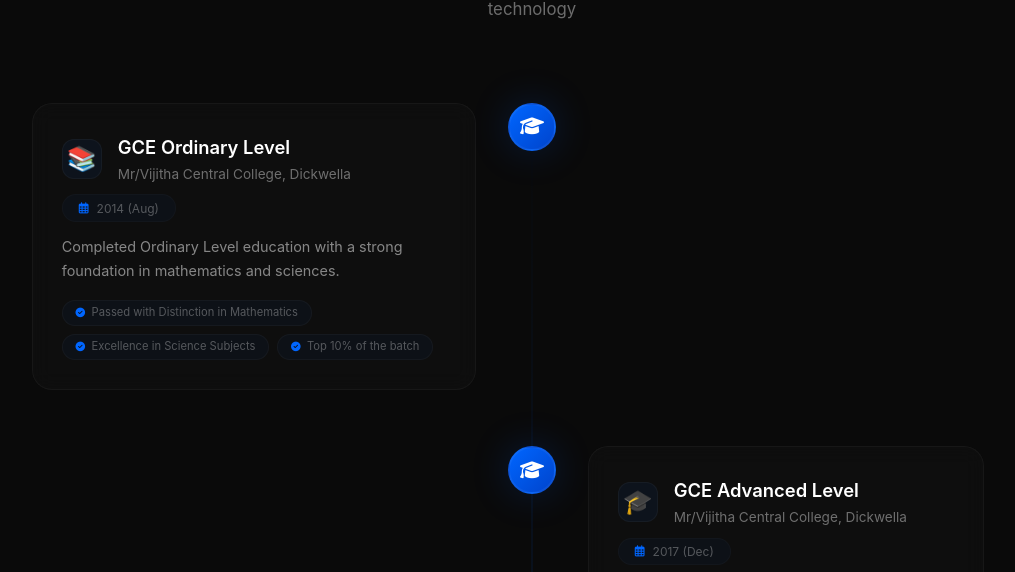
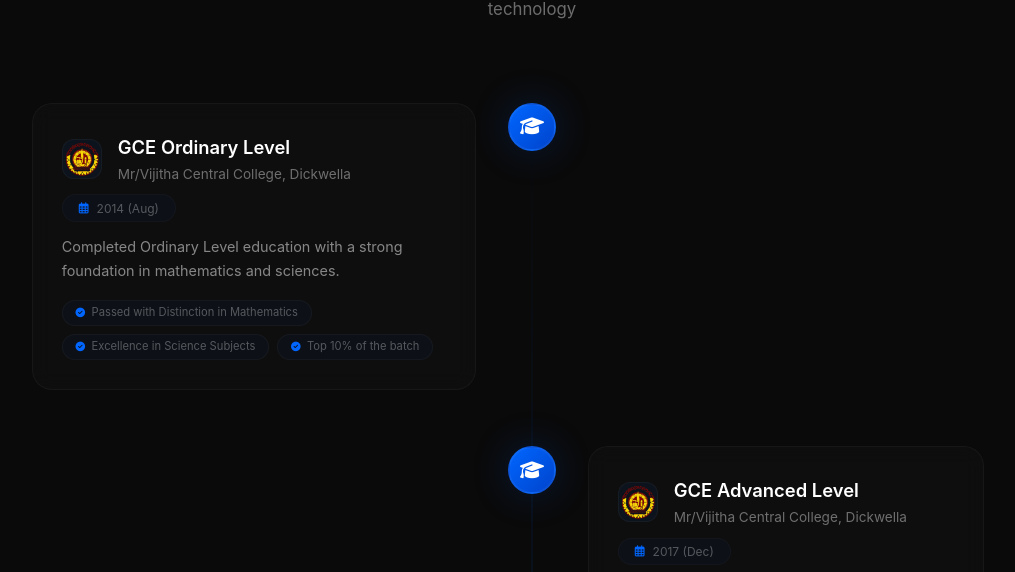
Before and after one commit to Vishwasamu/my-portfolio, a React (Vite) app: page / in a window 1280 px wide. Shown: the part 1698-2270 px from the top of the page, without its empty margins (108-1123 px from the left). Built offline with nearby package versions, Linux system fonts and the light colour scheme.

Commit message:
Add school logo, mobile responsive updates and full CSS fixes

```diff
--- a/src/components/sections/Projects.jsx
+++ b/src/components/sections/Projects.jsx
@@ -1,6 +1,58 @@
 // src/components/sections/projects.jsx
-import React, { useState } from 'react';
+import React, { useState, useEffect, useRef } from 'react';
 import ScrollAnimation from '../ScrollAnimation';
+
+// Counter Component for smooth number animation on scroll
+const Counter = ({ end, duration = 2000 }) => {
+  const [count, setCount] = useState(0);
+  const [isVisible, setIsVisible] = useState(false);
+  const counterRef = useRef(null);
+
+  useEffect(() => {
+    const observer = new IntersectionObserver(
+      ([entry]) => {
+        if (entry.isIntersecting) {
+          setIsVisible(true);
+        }
+      },
+      { threshold: 0.3 }
+    );
+
+    if (counterRef.current) {
+      observer.observe(counterRef.current);
+    }
+
+    return () => {
+      if (counterRef.current) {
+        observer.unobserve(counterRef.current);
+      }
+    };
+  }, []);
+
+  useEffect(() => {
+    if (!isVisible) return;
+
+    let startTime = null;
+    const animateCount = (timestamp) => {
+      if (!startTime) startTime = timestamp;
+      const progress = timestamp - startTime;
+      const percentage = Math.min(progress / duration, 1);
+
+      const currentCount = Math.floor(percentage * end);
+      setCount(currentCount);
+
+      if (percentage < 1) {
+        requestAnimationFrame(animateCount);
+      } else {
+        setCount(end);
+      }
+    };
+
+    requestAnimationFrame(animateCount);
+  }, [isVisible, end, duration]);
+
+  return <span ref={counterRef}>{count}</span>;
+};
 
 const Projects = () => {
   const [filter, setFilter] = useState('all');
@@ -8,114 +60,75 @@ const Projects = () => {
   const projects = [
     {
       id: 1,
-      title: 'E-Commerce Platform',
+      title: 'ZentraStay - Hotel Management System',
       category: 'web',
-      description: 'Full-featured e-commerce platform with payment integration, inventory management, and real-time analytics.',
-      image: '/assets/projects/ecommerce.jpg',
-      technologies: ['React', 'Node.js', 'MongoDB', 'Stripe', 'Redux'],
+      description: 'A full-stack web application for hotel management featuring room reservation, guest registration, billing, and administrative dashboards.',
+      image: '/assets/projects/zentrastay.jpg',
+      technologies: ['React.js', 'PHP', 'REST API', 'MySQL', 'CSS3'],
       github: 'https://github.com',
       demo: 'https://demo.com',
       featured: true,
-      icon: 'fa-shopping-cart',
+      icon: 'fa-hotel',
       color: '#0066ff'
     },
     {
       id: 2,
-      title: 'Task Management App',
-      category: 'web',
-      description: 'Collaborative task management application with real-time updates, team spaces, and progress tracking.',
-      image: '/assets/projects/taskmanager.jpg',
-      technologies: ['Next.js', 'TypeScript', 'Tailwind CSS', 'Prisma', 'PostgreSQL'],
+      title: 'ත්‍රිපිටක දේශනා (Tripitaka Deshana)',
+      category: 'mobile',
+      description: 'A cross-platform mobile audio application built for streaming and offline playback of Buddhist sermons hosted on Internet Archive.',
+      image: '/assets/projects/tripitaka.jpg',
+      technologies: ['Flutter', 'Dart', 'Internet Archive API', 'Firebase', 'SQLite'],
       github: 'https://github.com',
       demo: 'https://demo.com',
       featured: true,
-      icon: 'fa-tasks',
-      color: '#61dafb'
+      icon: 'fa-dharmachakra',
+      color: '#ff9900'
     },
     {
       id: 3,
-      title: 'Portfolio Website',
-      category: 'web',
-      description: 'Modern portfolio website with 3D animations, dark mode, and responsive design.',
-      image: '/assets/projects/portfolio.jpg',
-      technologies: ['React', 'Three.js', 'GSAP', 'CSS3'],
+      title: 'Docu Safe - Secure Vault',
+      category: 'mobile',
+      description: 'An offline-first mobile vault app for storing and organizing encrypted confidential documents with PIN and biometric protection.',
+      image: '/assets/projects/docusafe.jpg',
+      technologies: ['Flutter', 'Dart', 'SQLite', 'Biometric Auth', 'Encryption'],
+      github: 'https://github.com',
+      demo: 'https://demo.com',
+      featured: true,
+      icon: 'fa-user-shield',
+      color: '#4ecdc4'
+    },
+    {
+      id: 4,
+      title: 'Chemore Routine Tracker',
+      category: 'mobile',
+      description: 'A daily utility mobile app for managing personal routines, task logging, and offline persistence built using local SQLite architecture.',
+      image: '/assets/projects/chemore.jpg',
+      technologies: ['Flutter', 'Dart', 'SQLite', 'Local Storage'],
       github: 'https://github.com',
       demo: 'https://demo.com',
       featured: false,
-      icon: 'fa-user',
-      color: '#ff9900'
-    },
-    {
-      id: 4,
-      title: 'Weather Dashboard',
-      category: 'web',
-      description: 'Real-time weather dashboard with interactive maps, forecasts, and weather alerts.',
-      image: '/assets/projects/weather.jpg',
-      technologies: ['React', 'Chart.js', 'REST APIs', 'CSS3'],
-      github: 'https://github.com',
-      demo: 'https://demo.com',
-      featured: false,
-      icon: 'fa-cloud-sun',
+      icon: 'fa-calendar-check',
       color: '#ea4335'
     },
     {
       id: 5,
-      title: 'Blog Platform',
+      title: 'Zentravish / SyMax Platform',
       category: 'web',
-      description: 'Full-stack blog platform with user authentication, comments, and admin dashboard.',
-      image: '/assets/projects/blog.jpg',
-      technologies: ['React', 'Express.js', 'MongoDB', 'JWT', 'Tailwind CSS'],
-      github: 'https://github.com',
-      demo: 'https://demo.com',
-      featured: true,
-      icon: 'fa-blog',
-      color: '#3776ab'
-    },
-    {
-      id: 6,
-      title: 'Mobile App UI',
-      category: 'design',
-      description: 'Mobile application UI/UX design with user flows, wireframes, and interactive prototypes.',
-      image: '/assets/projects/mobileui.jpg',
-      technologies: ['Figma', 'Adobe XD', 'UI/UX', 'Prototyping'],
+      description: 'A modern digital service platform showcasing software development services, client portfolio, and interactive contact solutions.',
+      image: '/assets/projects/symax.jpg',
+      technologies: ['React', 'JavaScript', 'Tailwind CSS', 'EmailJS'],
       github: 'https://github.com',
       demo: 'https://demo.com',
       featured: false,
-      icon: 'fa-mobile-alt',
-      color: '#2496ed'
-    },
-    {
-      id: 7,
-      title: 'Analytics Dashboard',
-      category: 'web',
-      description: 'Business intelligence dashboard with interactive charts, data visualization, and reporting.',
-      image: '/assets/projects/analytics.jpg',
-      technologies: ['React', 'D3.js', 'Chart.js', 'Node.js', 'PostgreSQL'],
-      github: 'https://github.com',
-      demo: 'https://demo.com',
-      featured: false,
-      icon: 'fa-chart-line',
-      color: '#4ecdc4'
-    },
-    {
-      id: 8,
-      title: 'Social Media App',
-      category: 'web',
-      description: 'Social media platform with posts, likes, comments, and real-time notifications.',
-      image: '/assets/projects/social.jpg',
-      technologies: ['React', 'Firebase', 'Redux', 'Tailwind CSS'],
-      github: 'https://github.com',
-      demo: 'https://demo.com',
-      featured: false,
-      icon: 'fa-users',
-      color: '#764abc'
+      icon: 'fa-laptop-code',
+      color: '#61dafb'
     }
   ];
 
   const categories = [
     { id: 'all', label: 'All Projects' },
+    { id: 'mobile', label: 'Mobile Apps' },
     { id: 'web', label: 'Web Apps' },
-    { id: 'design', label: 'Design' },
     { id: 'featured', label: 'Featured' }
   ];
 
@@ -125,6 +138,11 @@ const Projects = () => {
       ? projects.filter(p => p.featured)
       : projects.filter(p => p.category === filter);
 
+  // Dynamic values calculation
+  const totalProjects = projects.length;
+  const totalFeatured = projects.filter(p => p.featured).length;
+  const totalTechs = new Set(projects.flatMap(p => p.technologies)).size;
+
   return (
     <section className="projects-section" id="projects">
       <div className="projects-container">
@@ -132,7 +150,7 @@ const Projects = () => {
           <div className="projects-header">
             <span className="section-tag">Projects</span>
             <h2>Featured Work</h2>
-            <p>Showcasing my latest projects and creative solutions</p>
+            <p>Showcasing my mobile apps, full-stack systems, and software solutions</p>
           </div>
         </ScrollAnimation>
 
@@ -170,16 +188,16 @@ const Projects = () => {
                       const parent = e.target.parentElement;
                       const icon = document.createElement('div');
                       icon.className = 'project-icon-fallback';
-                      icon.innerHTML = `<i class="fas ${project.icon}" style="color: ${project.color}"></i>`;
+                      icon.innerHTML = `<i class="fas ${project.icon}" style="color: ${project.color}; font-size: 2.5rem;"></i>`;
                       parent.appendChild(icon);
                     }}
                   />
                   <div className="project-overlay">
                     <div className="project-links">
-                      <a href={project.github} target="_blank" rel="noopener noreferrer" className="project-link">
+                      <a href={project.github} target="_blank" rel="noopener noreferrer" className="project-link" title="GitHub Repo">
                         <i className="fab fa-github"></i>
                       </a>
-                      <a href={project.demo} target="_blank" rel="noopener noreferrer" className="project-link">
+                      <a href={project.demo} target="_blank" rel="noopener noreferrer" className="project-link" title="Live Demo / View">
                         <i className="fas fa-external-link-alt"></i>
                       </a>
                     </div>
@@ -205,22 +223,26 @@ const Projects = () => {
           ))}
         </div>
 
-        {/* Projects Stats */}
-        <ScrollAnimation animation="fade-up" delay={600}>
+        {/* Projects Stats with Counter Animation */}
+        <ScrollAnimation animation="fade-up" delay={500}>
           <div className="projects-stats">
             <div className="project-stat">
-              <span className="project-stat-number">{projects.length}</span>
+              <span className="project-stat-number">
+                <Counter end={totalProjects} />
+              </span>
               <span className="project-stat-label">Total Projects</span>
             </div>
             <div className="project-stat-divider"></div>
             <div className="project-stat">
-              <span className="project-stat-number">{projects.filter(p => p.featured).length}</span>
+              <span className="project-stat-number">
+                <Counter end={totalFeatured} />
+              </span>
               <span className="project-stat-label">Featured</span>
             </div>
             <div className="project-stat-divider"></div>
             <div className="project-stat">
               <span className="project-stat-number">
-                {new Set(projects.flatMap(p => p.technologies)).size}
+                <Counter end={totalTechs} />+
               </span>
               <span className="project-stat-label">Technologies</span>
             </div>
--- a/src/components/sections/education.jsx
+++ b/src/components/sections/education.jsx
@@ -1,5 +1,6 @@
 import React, { useState, useEffect, useRef } from 'react';
 import ScrollAnimation from '../ScrollAnimation';
+import vijithaCentralLogo from '../../assets/education/vijitha-central-logo.png'; // Import the logo image
 
 // Counter Component for smooth number animation
 const Counter = ({ end, duration = 2000 }) => {
@@ -62,7 +63,7 @@ const Education = () => {
       period: "2014 (Aug)",
       description: "Completed Ordinary Level education with a strong foundation in mathematics and sciences.",
       icon: "fa-graduation-cap",
-      logo: "📚",
+      logo: vijithaCentralLogo, // Using the school logo
       achievements: [
         "Passed with Distinction in Mathematics",
         "Excellence in Science Subjects",
@@ -76,7 +77,7 @@ const Education = () => {
       period: "2017 (Dec)",
       description: "Completed Advanced Level education specializing in the technology stream.",
       icon: "fa-graduation-cap",
-      logo: "🎓",
+      logo: vijithaCentralLogo, // Using the school logo
       achievements: [
         "Specialized in Mathematics, Physics, and ICT",
         "Advanced Level Certification",
@@ -143,15 +144,13 @@ const Education = () => {
     }
   ];
 
-  // Dynamic values calculation
   const totalQualifications = educationData.length;
   const totalInstitutions = new Set(educationData.map(e => e.institution)).size;
   const totalYears = 12;
-  const totalDegrees = 2; // BEng and HND/Diplomas based on count
+  const totalDegrees = 2;
 
   return (
     <>
-      {/* CSS Styles මෙතැනින් එකතු කර ඇත */}
       <style>{`
         .timeline-logo {
           display: flex;
@@ -195,7 +194,7 @@ const Education = () => {
                   <div className="timeline-content">
                     <div className="timeline-header">
                       <div className="timeline-logo">
-                        {edu.logo && (edu.logo.startsWith('/') || edu.logo.startsWith('http') || edu.logo.endsWith('.png') || edu.logo.endsWith('.jpg') || edu.logo.endsWith('.svg')) ? (
+                        {edu.logo && (typeof edu.logo === 'string' && (edu.logo.startsWith('/') || edu.logo.startsWith('http') || edu.logo.endsWith('.png') || edu.logo.endsWith('.jpg') || edu.logo.endsWith('.svg'))) || typeof edu.logo !== 'string' ? (
                           <img
                             src={edu.logo}
                             alt={edu.degree}
@@ -228,7 +227,6 @@ const Education = () => {
             ))}
           </div>
 
-          {/* Quick Stats with Counter Animation */}
           <ScrollAnimation animation="fade-up" delay={400}>
             <div className="education-stats">
               <div className="stat-card">
```
Also changed, not shown: src/App.css (+182 -5 lines).
